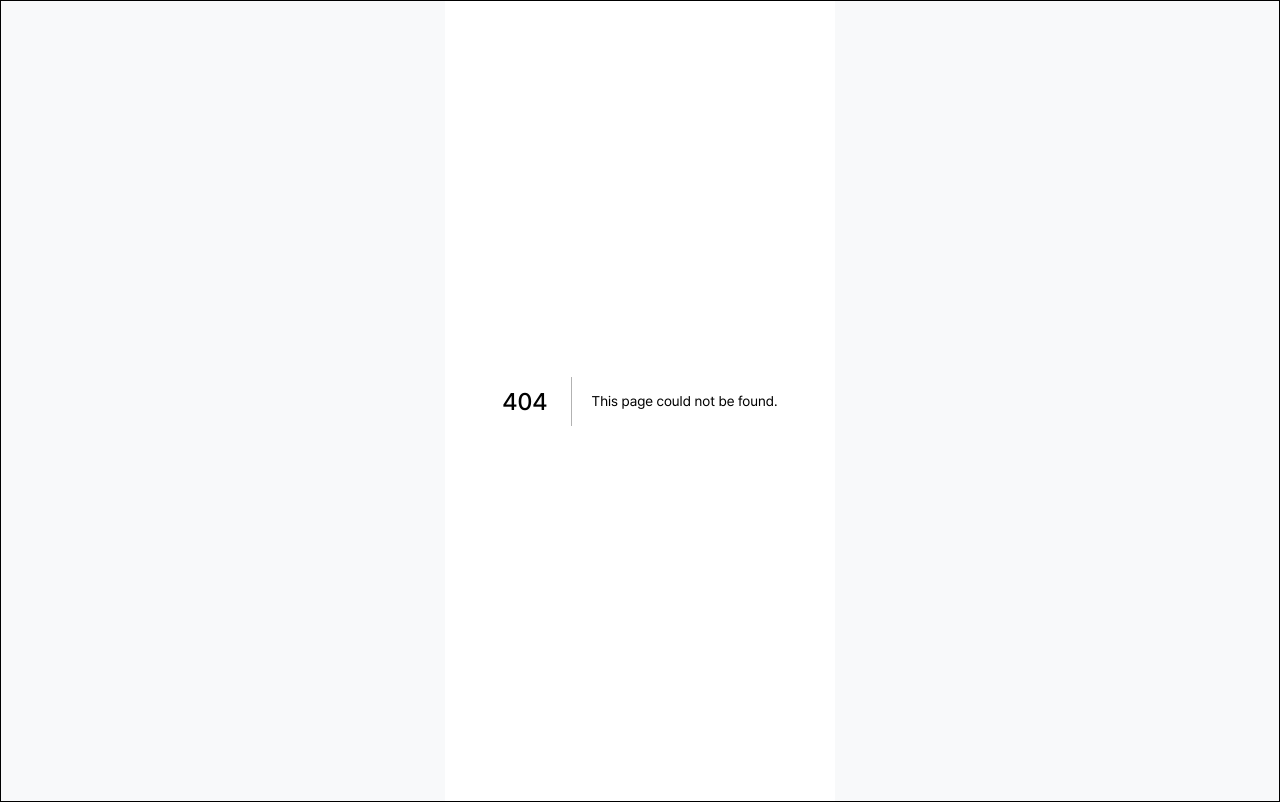
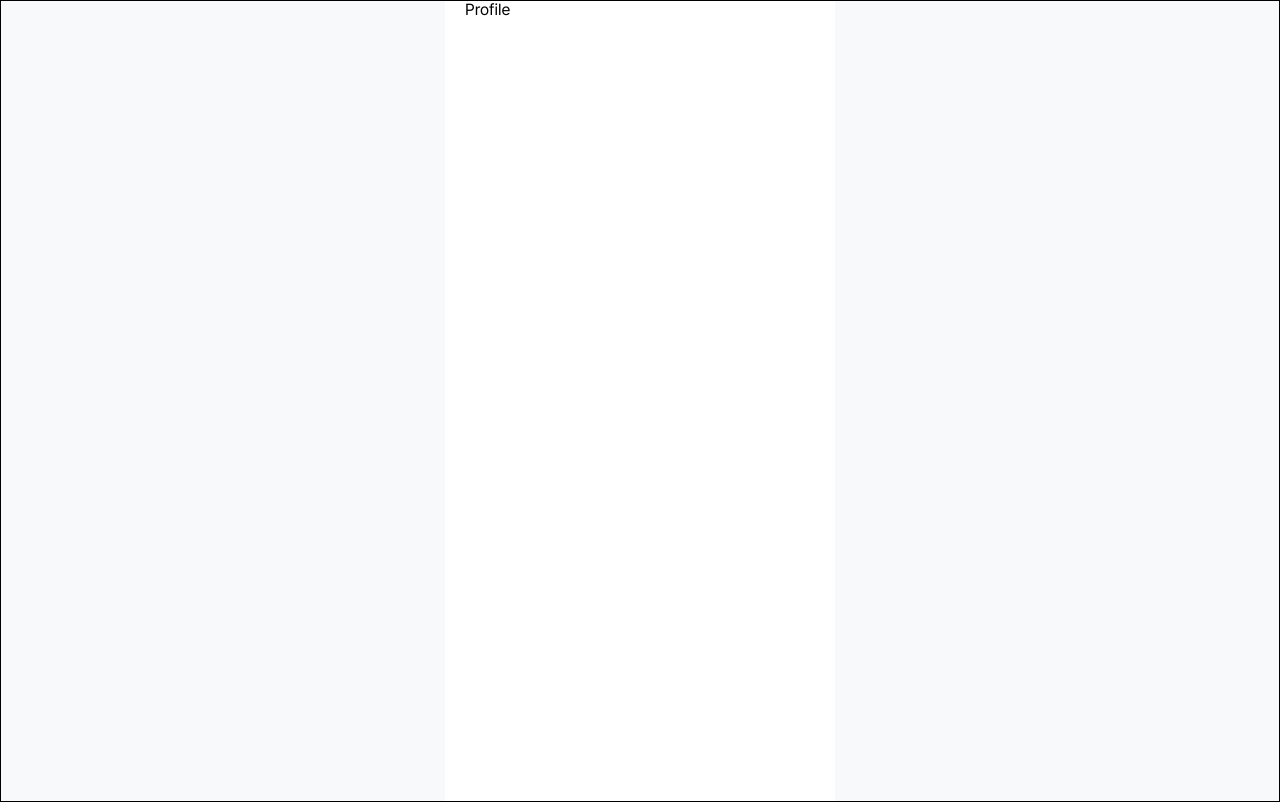
Before and after one commit to jaehafe/inplace, a Next.js app in the folder client/: page /profile/1 in a window 1280 px wide. Before the commit this address had no page. Built offline with nearby package versions, Linux system fonts and the light colour scheme.

Commit message:
Feat: [client] 유저 profile 상세페이지 추가

```diff
--- /dev/null
+++ b/client/src/pages/profile/[identifier].tsx
@@ -0,0 +1,7 @@
+import React from 'react';
+
+function Profile() {
+  return <div>Profile</div>;
+}
+
+export default Profile;
```
